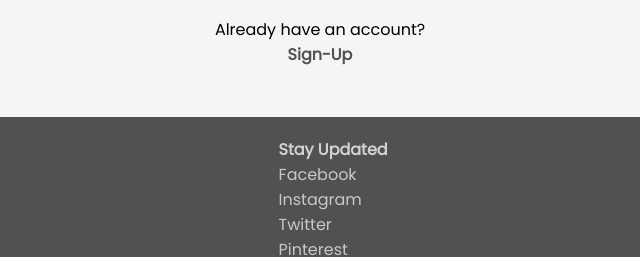
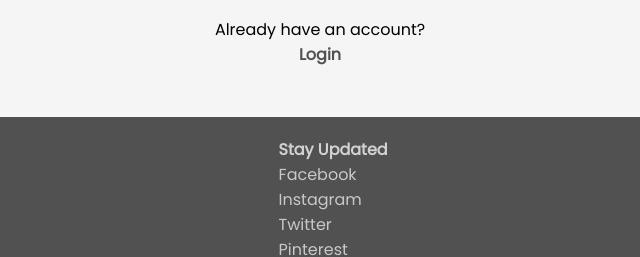
Before and after one commit to AntonioLupu/AntonioLupu.github.io, a plain HTML site: page html/signup.html in a window 1280 px wide. Shown: the part 438-695 px from the top of the page, 320-960 px from the left. Drawn offline with Linux system fonts and the light colour scheme.

Commit message:
Update signup.html

```diff
--- a/html/signup.html
+++ b/html/signup.html
@@ -47,7 +47,7 @@
         </div>
 
         <div class="footer-text">
-            Already have an account? <a class="signup-link" href="/html/login.html">Sign-Up</a>
+            Already have an account? <a class="signup-link" href="/html/login.html">Login</a>
         </div>
     </div>
 
```
